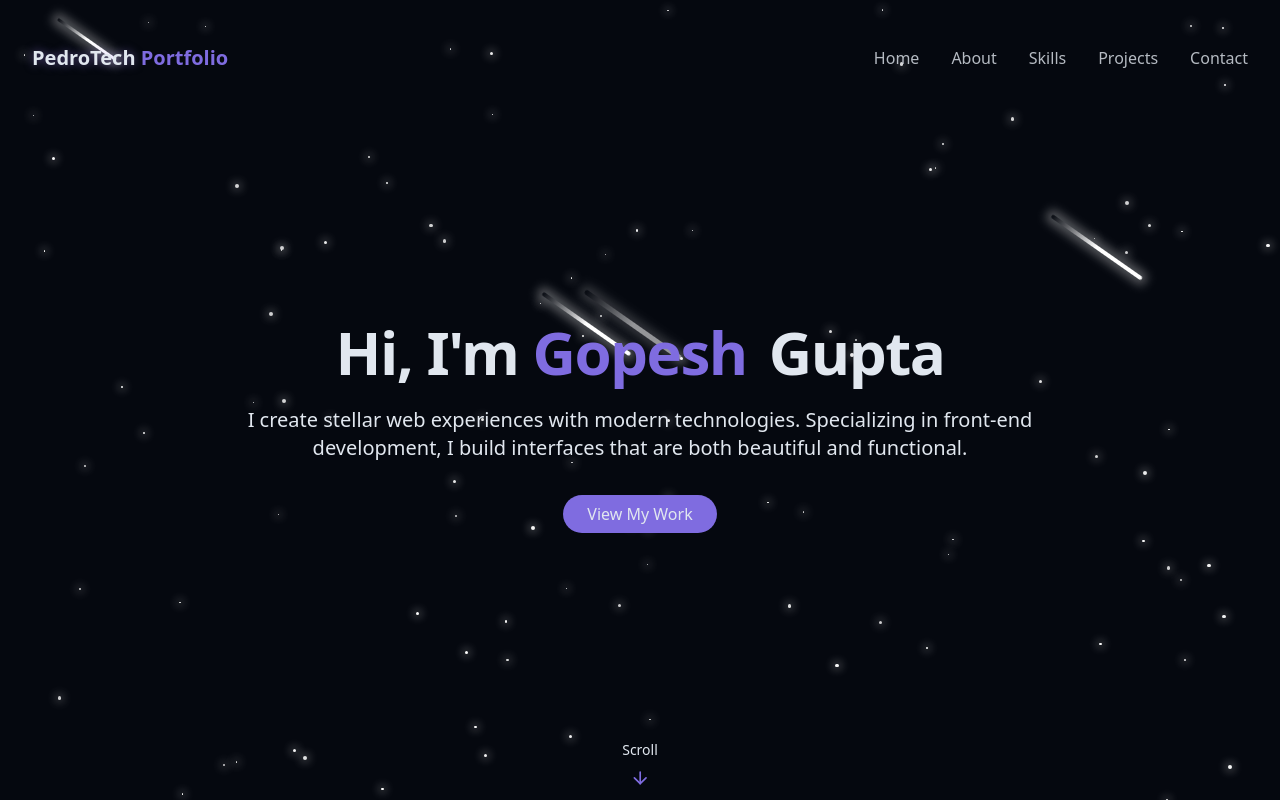
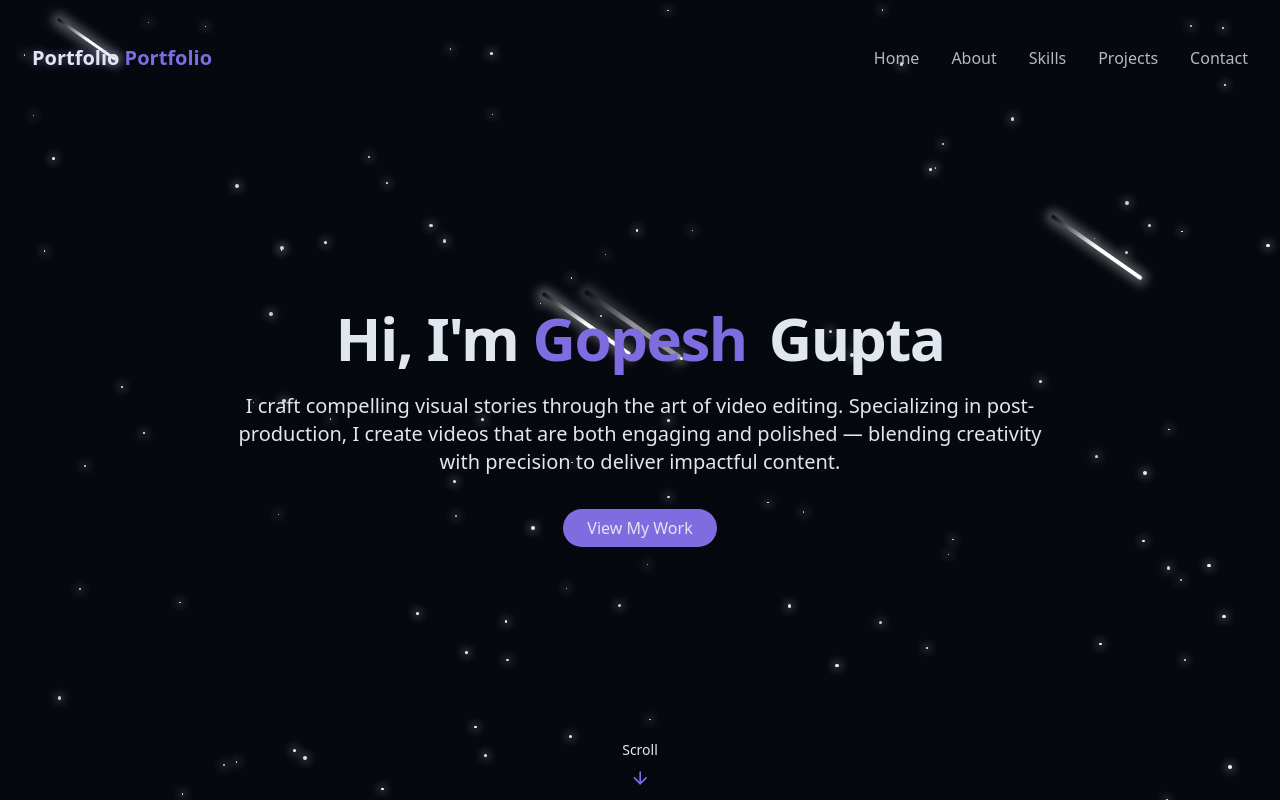
Before and after one commit to Bhavya-Bansal-29/finalGGnewcheck, a React (Vite) app: page / in a window 1280 px wide. Shown: the top 800 px of the page. Built offline with nearby package versions, Linux system fonts and the light colour scheme.

Commit message:
some more changes

```diff
--- a/index.html
+++ b/index.html
@@ -2,7 +2,7 @@
 <html lang="en">
   <head>
     <meta charset="UTF-8" />
-    <link rel="icon" type="image/svg+xml" href="/vite.svg" />
+    <link rel="icon" type="image/svg+xml" href="/film-slate.png" />
     <meta name="viewport" content="width=device-width, initial-scale=1.0" />
     <title>Gopesh Gupta</title>
   </head>
--- a/src/components/HeroSection.jsx
+++ b/src/components/HeroSection.jsx
@@ -21,9 +21,7 @@ export const HeroSection = () => {
           </h1>
 
           <p className="text-lg md:text-xl text-muted-foreground max-2-2xl mx-auto opacity-0 animate-fade-in-delay-3">
-            I create stellar web experiences with modern technologies.
-            Specializing in front-end development, I build interfaces that are
-            both beautiful and functional.
+           I craft compelling visual stories through the art of video editing. Specializing in post-production, I create videos that are both engaging and polished — blending creativity with precision to deliver impactful content.
           </p>
 
           <div className="pt-4 opacity-0 animate-fade-in-delay-4">
--- a/src/components/Navbar.jsx
+++ b/src/components/Navbar.jsx
@@ -35,7 +35,7 @@ export const Navbar = () => {
           href="#hero"
         >
           <span className="relative z-10">
-            <span className="text-glow text-foreground"> PedroTech </span>{" "}
+            <span className="text-glow text-foreground"> Portfolio </span>{" "}
             Portfolio
           </span>
         </a>
```
Also changed, not shown: public/film-slate.png (added).
